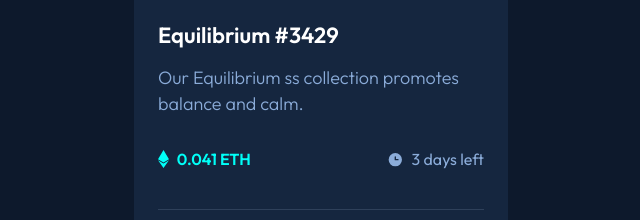
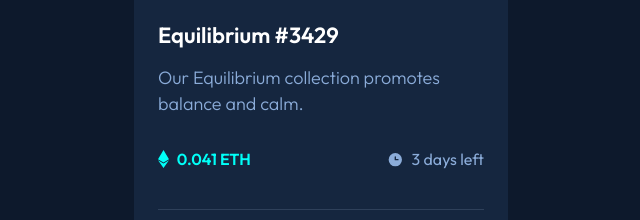
Before and after one commit to Cabtava/NFT-Card, a website: page index.html in a window 1280 px wide. Shown: the part 395-615 px from the top of the page, 319-959 px from the left. Drawn offline with Linux system fonts and the light colour scheme.

Commit message:
Update index.html

```diff
--- a/index.html
+++ b/index.html
@@ -187,7 +187,7 @@
       </div>
       <h1>Equilibrium #3429</h1>
       <p class="subtitle">
-        Our Equilibrium ss collection promotes balance and calm.
+        Our Equilibrium collection promotes balance and calm.
       </p>
       <!-- == Etherium Bottom Div == -->
       <div class="etherium-bottom-div">
```
